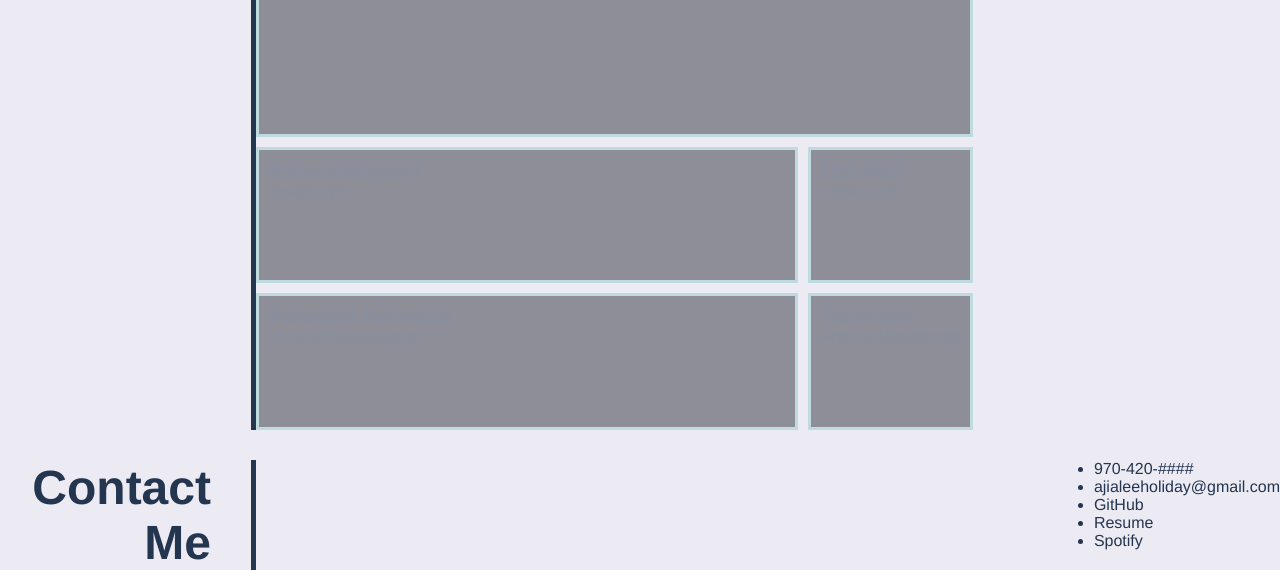
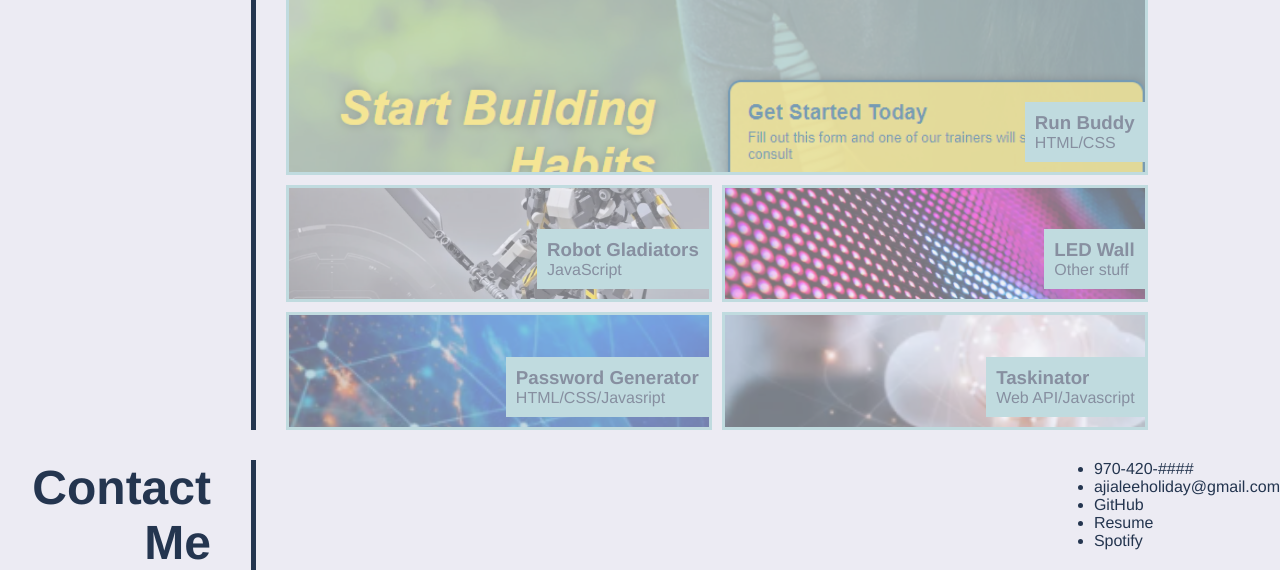
Before and after one commit to AjiaHoliday/Portfolio, a plain HTML site: page index.html in a window 1280 px wide. Shown: the part 561-1131 px from the top of the page. Drawn offline with Linux system fonts and the light colour scheme.

Commit message:
finished work section and added pictures

```diff
--- a/assets/css/style.css
+++ b/assets/css/style.css
@@ -109,23 +109,28 @@ header nav ul li a {
 }
 
 .work-features {
-    width: 80%;
+    width: 90%;
     height: 500px;
     display: flex;
     justify-content: stretch;
 }
 
 .features {
-    width: 70%;
+    width: 90%;
     display: grid;
-    grid-template-columns: 2fr;
-    grid-template-rows: ;
+    grid-template-columns: repeat(2, 1fr);
+    grid-template-rows: repeat(4, 1fr);
     gap: 10px;
+    padding: 0 30px;
 }
 
 .project {
     border: solid var(--pop);
     display: flex;
+    justify-content: flex-end;
+    align-items: flex-end;
+    background-size: cover;
+    background-position: center;
     background-color: #31343d;
     opacity: 0.5;
 }
@@ -135,28 +140,29 @@ header nav ul li a {
 }
 
 .run-buddy {
-grid-column: 1/3;
-grid-row: span 2;
-
+    grid-column: 1/3;
+    grid-row: span 2;
+    background-image: url("../images/run-buddy.png");
 }
 
 .robot-gladiators {
-
+    background-image: url("../images/robot-gladiators.png");
 }
 
 .led-wall {
-
+    background-image: url("../images/led-wall.png");
 }
 
 .password-generator {
-
+    background-image: url("../images/password-generator.png");
 }
 
 .taskinator {
-
+    background-image: url("../images/taskinator.png");
 }
 
 .feature-label {
-    background-color: pop;
+    background-color: var(--pop);
     padding: 10px;
+    margin-bottom: 10px;
 }
```
Also changed, not shown: assets/images/led-wall.png (added), assets/images/password-generator.png (added), assets/images/robot-gladiators.png (added), assets/images/run-buddy.png (added), assets/images/taskinator.png (added).
